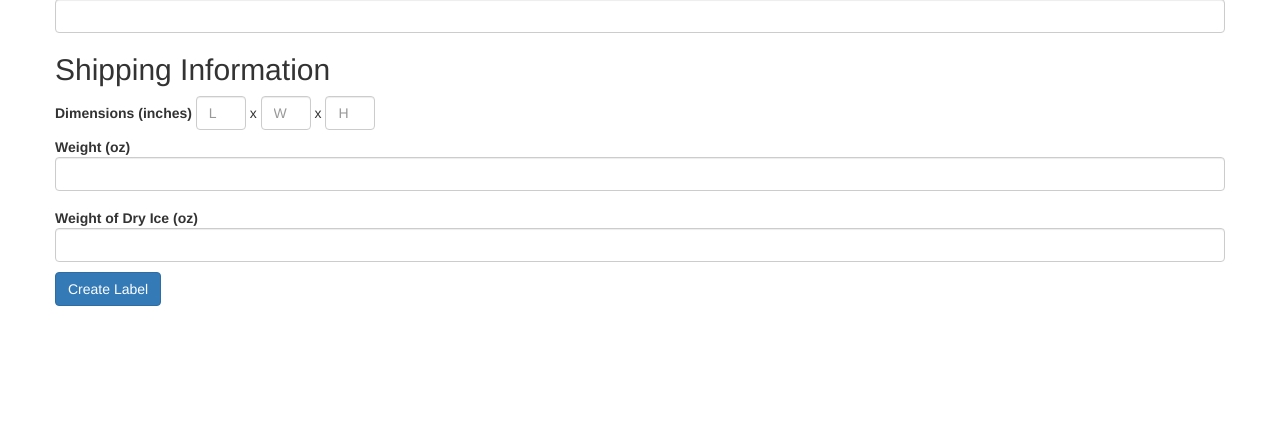
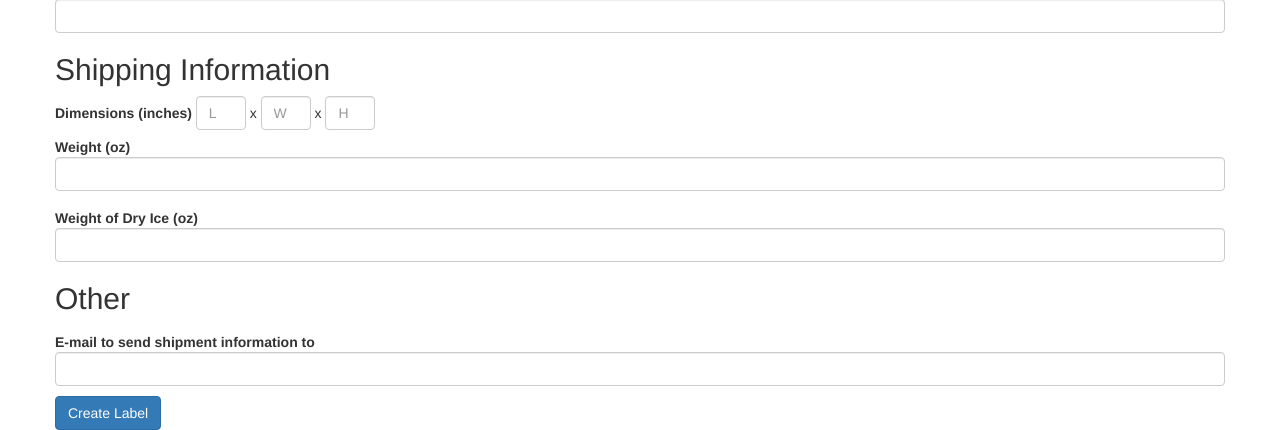
Before and after one commit to albertyw/easypost-frontend, a Flask app: page / in a window 1280 px wide. Shown: the part 698-1128 px from the top of the page. Before the commit the page ends 1004 px from the top, so only its background shows below. Run offline with Flask 2, Linux system fonts and the light colour scheme; parts of the project's set-up code (start-up, migrations or seed data) failed here and were passed over; some libraries are stand-ins or nearby versions.

Commit message:
Added email to input form

```diff
--- /dev/null
+++ b/src/record.py
@@ -0,0 +1,6 @@
+"""
+This is the part of the website that manages records of shipments
+"""
+
+def email_shipment_info(status, email, mail):
+    pass
--- a/src/serve.py
+++ b/src/serve.py
@@ -8,6 +8,7 @@ import json
 from keys import DEBUG
 from ship import ship_to_address
 from countries import COUNTRIES
+from record import email_shipment_info
 
 app = Flask(__name__)
 
@@ -34,8 +35,10 @@ def submit():
         'weight': request.form['weight']
     }
     dry_ice = request.form['dry_ice'];
+    email = request.form['email'];
 
     status = ship_to_address(address_dict, parcel_info, dry_ice=dry_ice)
+    email_shipment_info(status, email)
     return json.dumps(status)
 
 if __name__ == "__main__":
--- a/src/static/global.js
+++ b/src/static/global.js
@@ -14,6 +14,7 @@ function submitAddress(){
   var height = $("#height").val();
   var weight = $("#weight").val();
   var dry_ice = $("#dry-ice").val();
+  var email = $("email").val();
   $.ajax({
     type:'POST',
     url:'/submit',
@@ -30,7 +31,8 @@ function submitAddress(){
       width:width,
       height:height,
       weight:weight,
-      dry_ice:dry_ice
+      dry_ice:dry_ice,
+      email:email
     },
     success:function(data){
       if(data['status'] == 'error'){
--- a/src/templates/address.html
+++ b/src/templates/address.html
@@ -105,6 +105,17 @@
     </div>
   </div>
 
+  <h2>Other</h2>
+  <!-- email -->
+  <div class="control-group">
+    <label class="control-label">E-mail to send shipment information to</label>
+    <div class="controls">
+      <input id="email" type="text" class="form-control">
+      <p class="help-block"></p>
+    </div>
+  </div>
+
+
   <!-- submit button -->
   <div class="control-group">
     <div class="controls">
```
